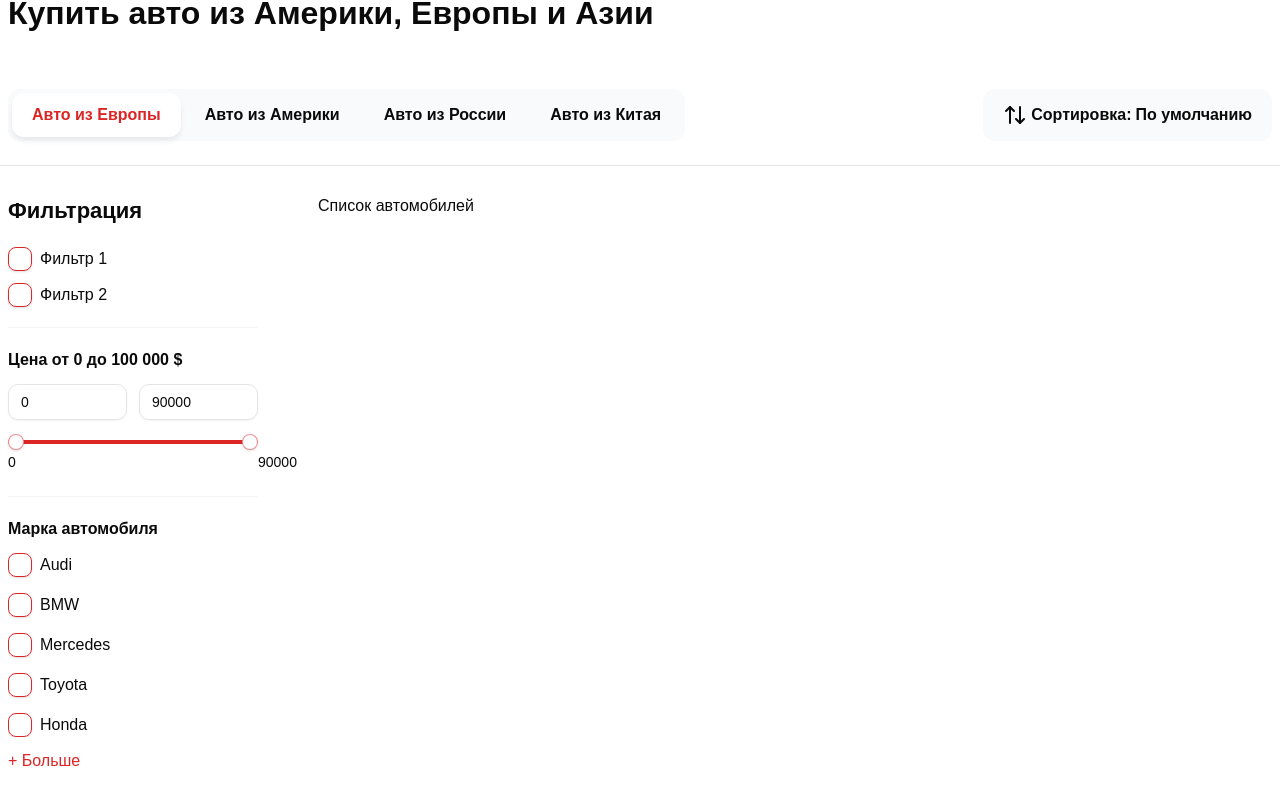
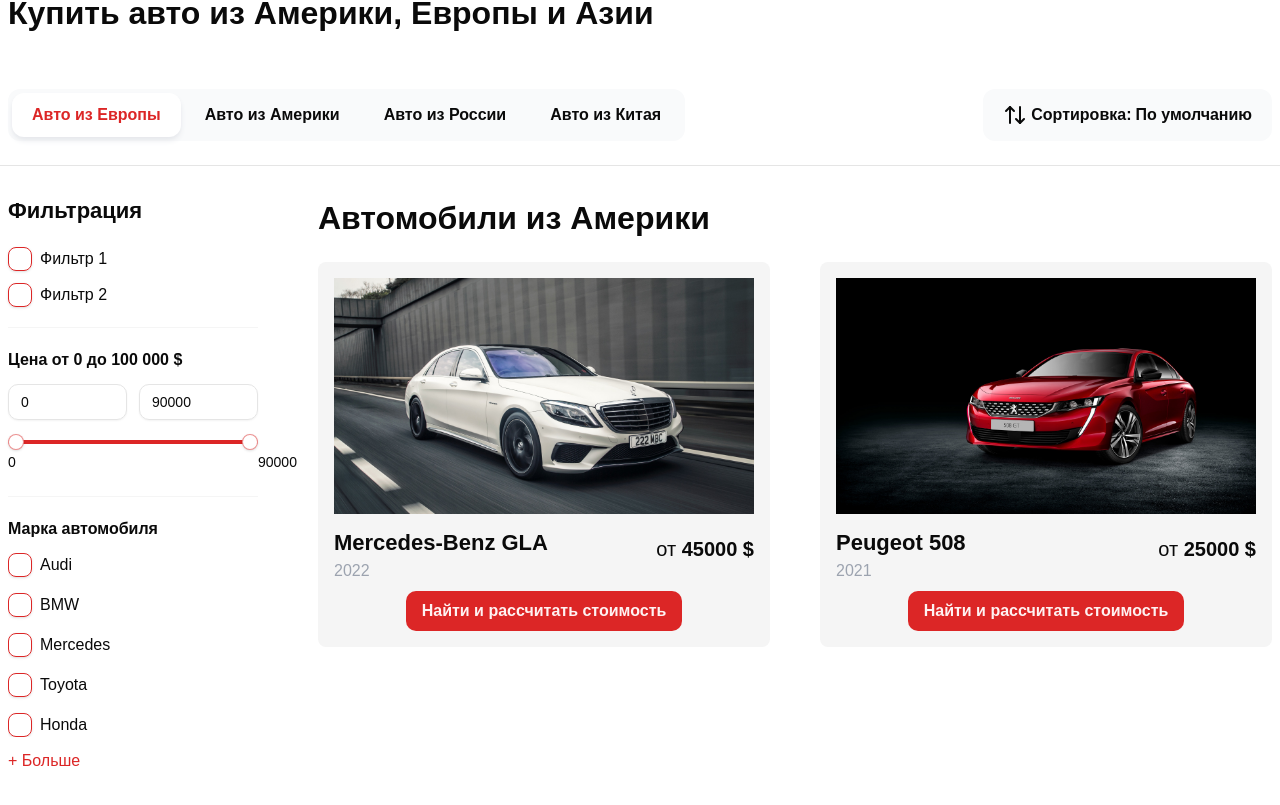
Before and after one commit to egorystuff/auto-store, a Next.js app: page / in a window 1280 px wide. Shown: the part 917-1722 px from the top of the page. Built offline with nearby package versions, Linux system fonts and the light colour scheme.

Commit message:
added card-component for cars

```diff
--- a/app/page.tsx
+++ b/app/page.tsx
@@ -2,7 +2,7 @@
 
 import React from "react";
 import Autoplay from "embla-carousel-autoplay";
-import { Container, Filters, Title, TopBar } from "@/components/shared";
+import { Container, Filters, ProductsGroupList, Title, TopBar } from "@/components/shared";
 import { Carousel, CarouselContent, CarouselItem } from "@/components/ui";
 import Image from "next/image";
 
@@ -40,7 +40,16 @@ export default function Home() {
           </div>
 
           <div className='flex-1'>
-            <div className='flex flex-col gap-16'>Список автомобилей</div>
+            <div className='flex flex-col gap-16'>
+              <ProductsGroupList
+                title='Автомобили из Америки'
+                items={[
+                  { id: 1, name: "Mercedes-Benz GLA", yearOfManufacture: 2022, price: 45000, imageUrl: "/cars/1.jpg" },
+                  { id: 2, name: "Peugeot 508", yearOfManufacture: 2021, price: 25000, imageUrl: "/cars/3.jpg" },
+                ]}
+                categoryId={1}
+              />
+            </div>
           </div>
         </div>
       </Container>
--- a/components/shared/index.ts
+++ b/components/shared/index.ts
@@ -8,3 +8,5 @@ export { Filters } from "./filters";
 export { FilterCheckbox } from "./filter-checkbox";
 export { RangeSlider } from "./range-slider";
 export { CheckboxFiltersGroup } from "./checkbox-filters-group";
+export { ProductCard } from "./product-card";
+export { ProductsGroupList } from "./products-group-list";
--- /dev/null
+++ b/components/shared/product-card.tsx
@@ -0,0 +1,42 @@
+import React from "react";
+import Link from "next/link";
+import { cn } from "@/lib/utils";
+import { Title } from "./title";
+import { Button } from "../ui";
+import Image from "next/image";
+
+interface Props {
+  id: number;
+  name: string;
+  yearOfManufacture: number;
+  price: number;
+  imageUrl: string;
+  className?: string;
+}
+
+export const ProductCard: React.FC<Props> = ({ id, name, yearOfManufacture, price, imageUrl, className }) => {
+  return (
+    <div className={cn("bg-secondary p-4 rounded-sm", className)}>
+      <Link href='/'>
+        <div className='flex justify-center'>
+          <Image width={1280} height={720} src={imageUrl} alt={name} />
+        </div>
+
+        <div className='flex justify-between items-center'>
+          <div>
+            <Title text={name} size='sm' className='mt-3 font-bold' />
+            <p className='text-md text-gray-400'>{yearOfManufacture}</p>
+          </div>
+
+          <span className='text-[20px]'>
+            от <b>{price} $</b>
+          </span>
+        </div>
+
+        <div className='flex justify-center mt-2'>
+          <Button className='text-base font-bold'>Найти и рассчитать стоимость</Button>
+        </div>
+      </Link>
+    </div>
+  );
+};
--- /dev/null
+++ b/components/shared/products-group-list.tsx
@@ -0,0 +1,35 @@
+"use client";
+
+import React from "react";
+import { Title } from "./title";
+import { cn } from "@/lib/utils";
+import { ProductCard } from "./product-card";
+
+interface Props {
+  title: string;
+  items: any[];
+  categoryId: number;
+  className?: string;
+  listClassName?: string;
+}
+
+export const ProductsGroupList: React.FC<Props> = ({ title, items, listClassName, className }) => {
+  return (
+    <div className={className} id={title}>
+      <Title text={title} size='lg' className='font-extrabold mb-5' />
+
+      <div className={cn("grid grid-cols-2 gap-[50px]", listClassName)}>
+        {items.map((product) => (
+          <ProductCard
+            key={product.id}
+            id={product.id}
+            name={product.name}
+            yearOfManufacture={product.yearOfManufacture}
+            imageUrl={product.imageUrl}
+            price={product.price}
+          />
+        ))}
+      </div>
+    </div>
+  );
+};
```
Also changed, not shown: .eslintrc.json.
